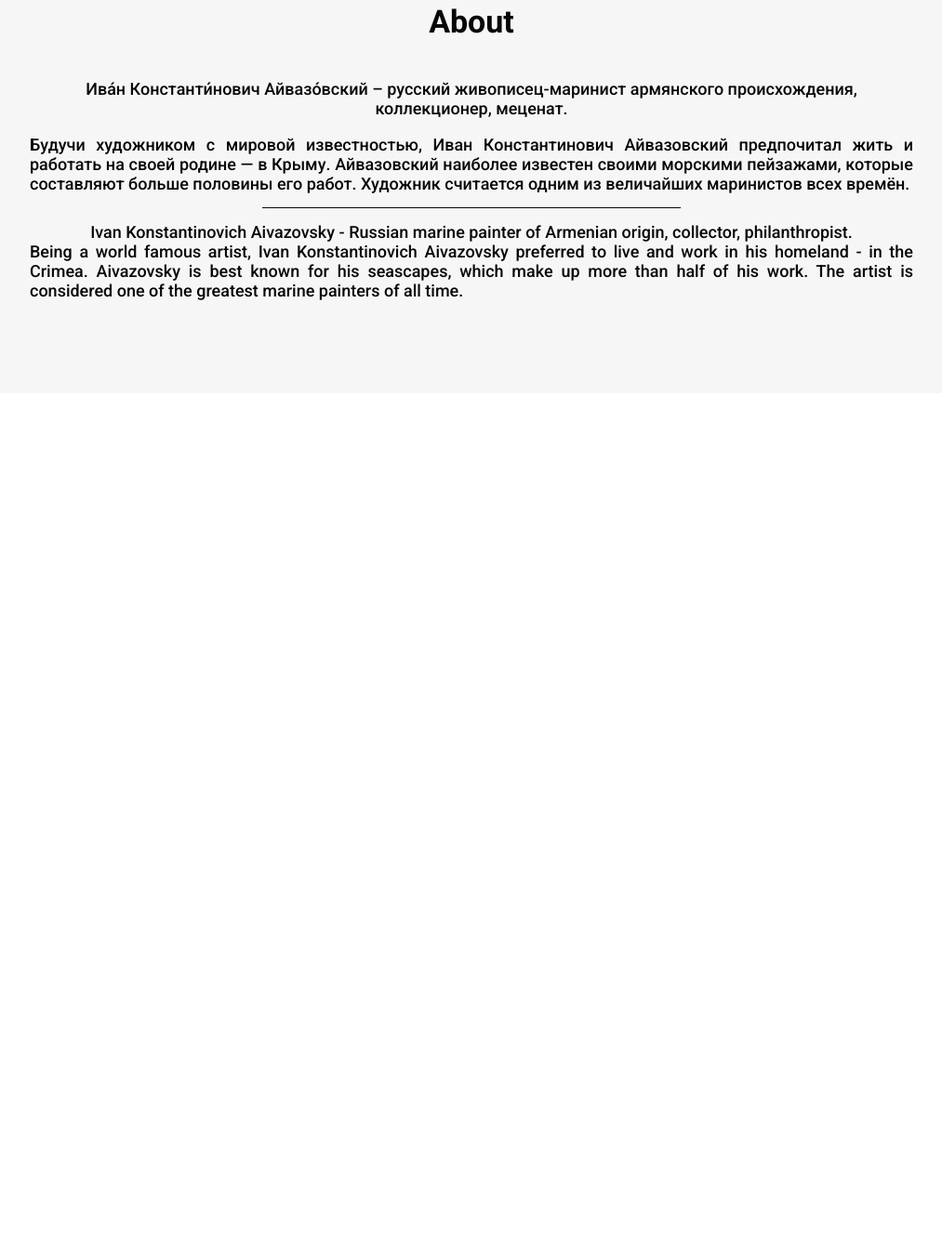
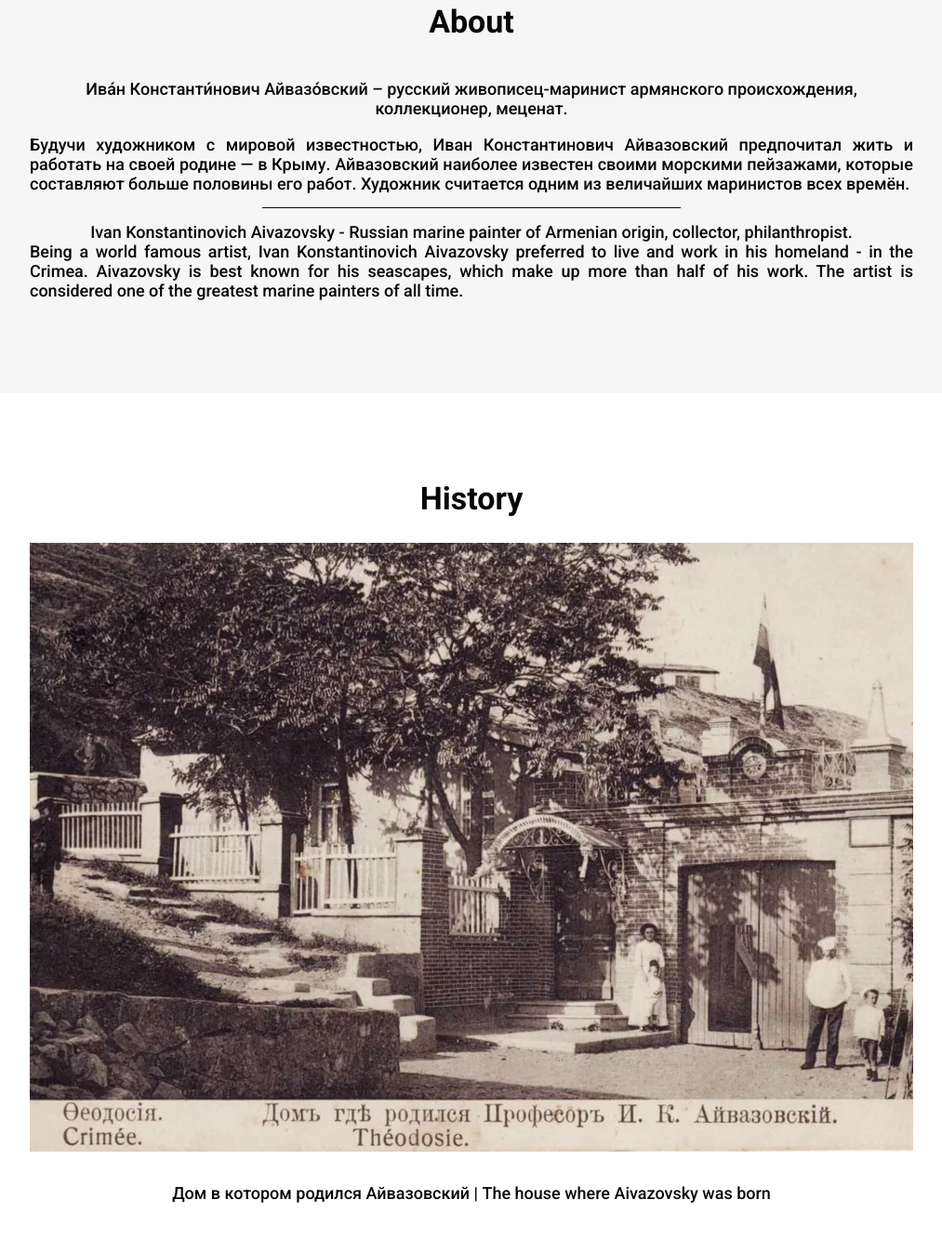
Before and after one commit to Fandidi51/Aivazovski, a plain HTML site: page index.html in a window 1280 px wide. Shown: the part 915-2248 px from the top of the page at 93% size, without its empty margins (133-1146 px from the left). Before the commit the page ends 1338 px from the top, so only its background shows below. Drawn offline with Linux system fonts and the light colour scheme.

Commit message:
history section

```diff
--- /dev/null
+++ b/css/history.css
@@ -0,0 +1,31 @@
+.history {
+    padding: 65px 0 70px 0;
+    text-align: center;
+    color: var(--color-main-black);
+}
+
+.history-title {
+    font-size: 34px;
+    font-weight: 700;
+}
+
+.history-img {
+    width: 100%;
+    max-width: 950px;
+    object-fit: cover;
+}
+
+.history-description {
+    font-size: 18px;
+    font-weight: 500;
+    margin-top: 30px;
+}
+
+@media (max-width: 480px){
+    .history-img {
+     height: 480px;
+    }
+    .history-description {
+        font-size: 14px;
+    }
+}
--- a/index.css
+++ b/index.css
@@ -3,3 +3,4 @@
 @import url(css/header.css);
 @import url(css/home.css);
 @import url(css/about.css);
+@import url(css/history.css);
--- a/index.html
+++ b/index.html
@@ -62,7 +62,14 @@
             </div>
         </section>
 
+        <section class="history" aria-label="history section">
+            <div class="container">
+                <h2 class="history-title">History</h2>
+                <img src="./assets/webp/home1.webp" alt="House" class="history-img">
+                <p class="history-description" aria-label="history-description">Дом в котором родился Айвазовский | The house where Aivazovsky was born </p>
+            </div>
 
+        </section>
 
 
     </main>
```
Also changed, not shown: assets/webp/home1.webp (added).
